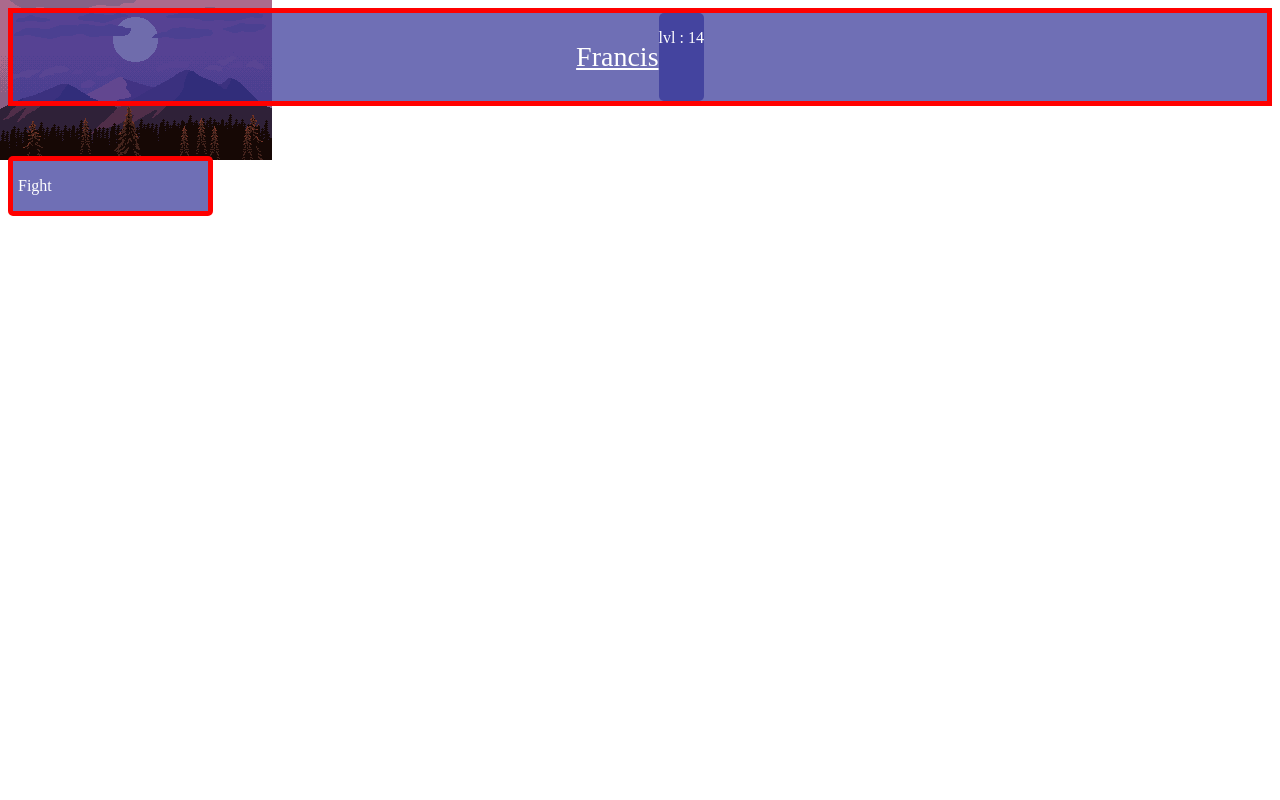
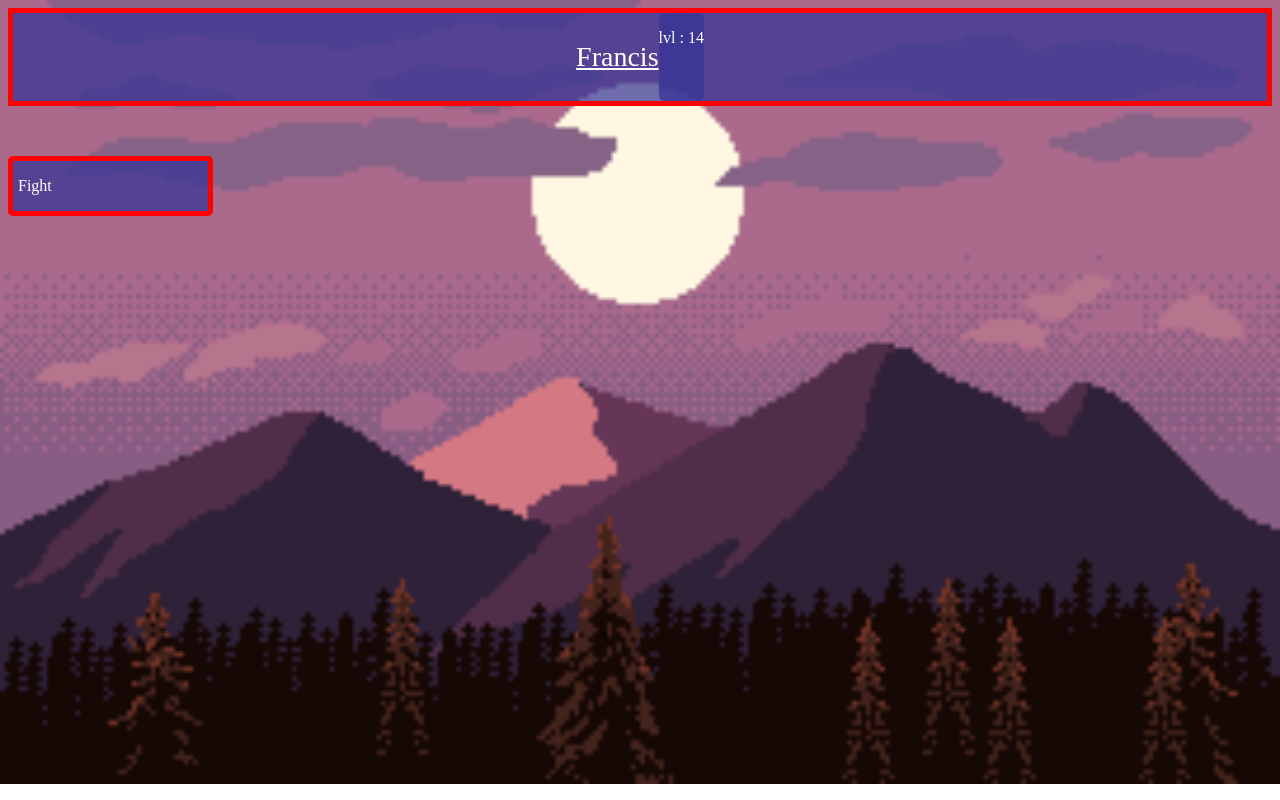
Before and after one commit to MichenaudMelvin/TP_RPG_BATTLE_Melvin_GD1A, a plain HTML site: page index.html in a window 1280 px wide. Drawn offline with Linux system fonts and the light colour scheme.

Commit message:
Update style.css

```diff
--- a/style.css
+++ b/style.css
@@ -38,4 +38,5 @@ body{
 	background-image:url(img/background.png);
 	background-repeat:no-repeat;
 	color: white;
+	background-size: 100% 350%;
 }
```
